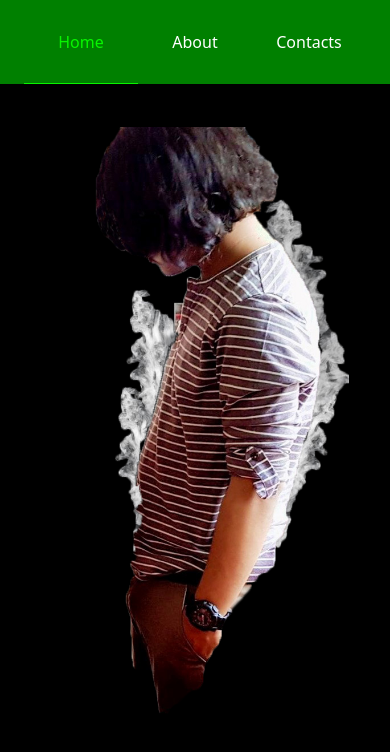
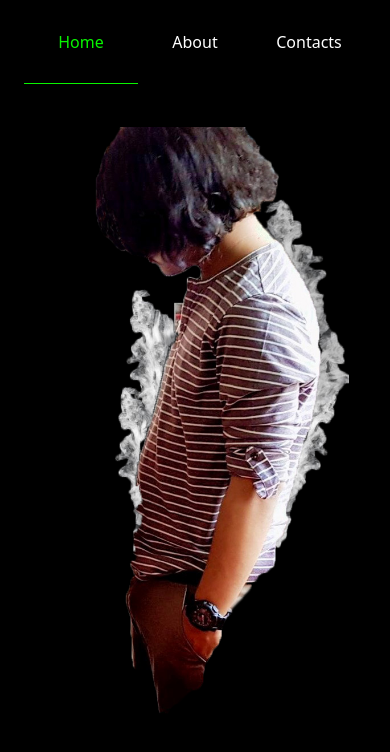
Before and after one commit to trickster1o1/my-portfolio, a React (Create React App) app: page / in a window 390 px wide. Shown: the top 752 px of the page. Built offline with nearby package versions, Linux system fonts and the light colour scheme.

Commit message:
use of gsap animation

```diff
--- a/package.json
+++ b/package.json
@@ -7,6 +7,7 @@
     "@testing-library/react": "^12.1.2",
     "@testing-library/user-event": "^13.5.0",
     "bootstrap": "^5.1.3",
+    "gsap": "^3.9.1",
     "react": "^17.0.2",
     "react-bootstrap": "^2.0.4",
     "react-dom": "^17.0.2",
--- a/src/index.css
+++ b/src/index.css
@@ -1,5 +1,5 @@
 body {
-  /* overflow-x: hidden; */
+  overflow-x: hidden;
   margin: 0;
   font-family: -apple-system, BlinkMacSystemFont, 'Segoe UI', 'Roboto', 'Oxygen',
     'Ubuntu', 'Cantarell', 'Fira Sans', 'Droid Sans', 'Helvetica Neue',
--- a/src/mobile.css
+++ b/src/mobile.css
@@ -1,10 +1,9 @@
-@media screen and (max-width: 411px) {
+@media screen and (max-width: 450px) {
     /* .dis {
         display: none;
     } */
 
      .navbar .nav-cont-1 {
-        background-color: green;
         width: 100%;
     } .talent {
         display: none;
```
Also changed, not shown: src/Front.js (+9 -1 lines), src/main.css (+8 -3 lines), 1 other file (tests, documents, lock files or other folders).
